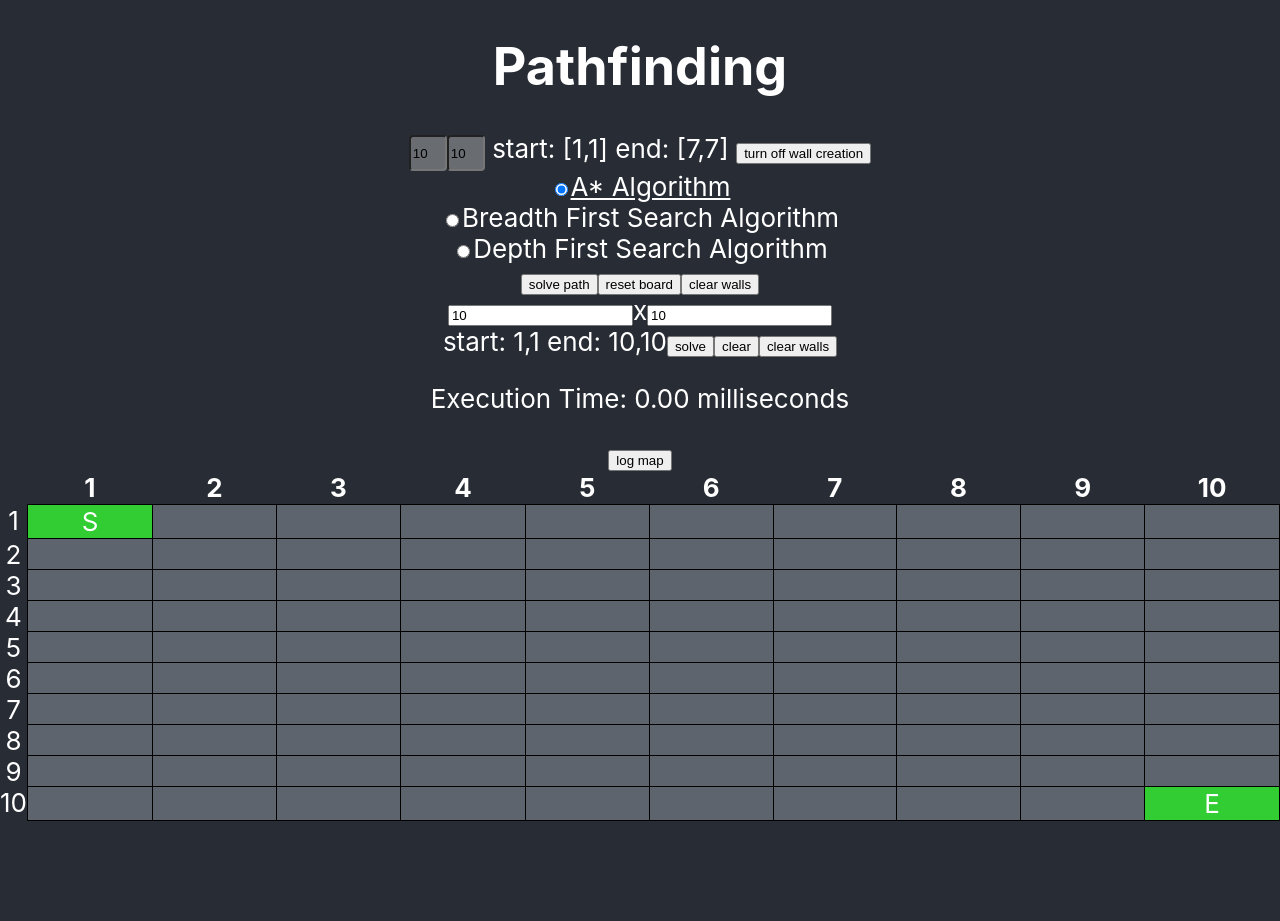
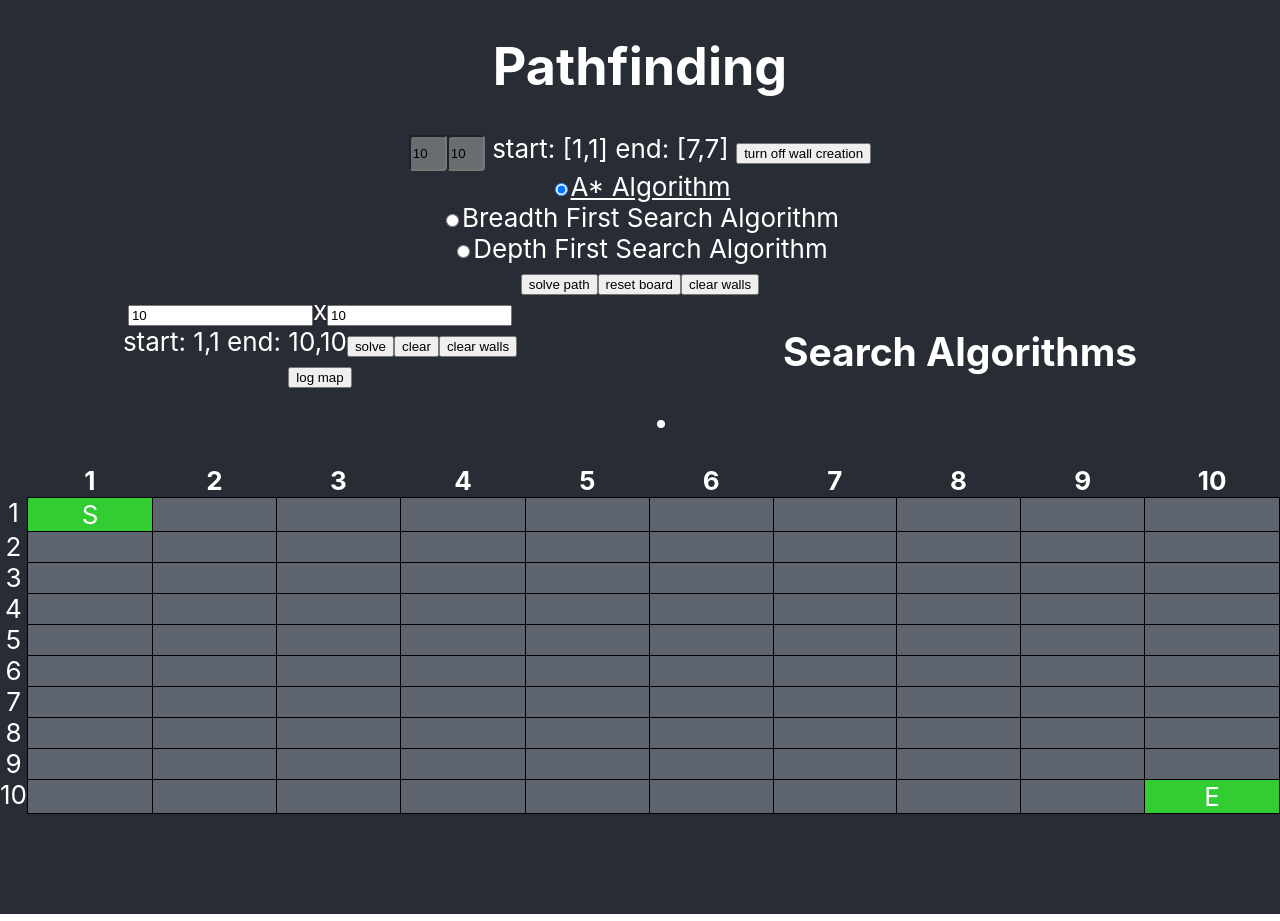
Before and after one commit to bryanteng/Pathfinding, a React (Create React App) app: page / in a window 1280 px wide. Built offline with nearby package versions, Linux system fonts and the light colour scheme.

Commit message:
split columns, now loops through all algos to show execution and time for each

```diff
--- a/src/components/maze.tsx
+++ b/src/components/maze.tsx
@@ -4,14 +4,19 @@ import aStar from "../util/aStar";
 import DFS from "../util/DFS";
 import BFS from "../util/BFS";
 import UCS from "../util/UCS";
-
-
 import Node from "../classes/Node"
-
+import '../styles/maze.css'
 
 interface Path {
     x: string,
     y: string
+}
+
+
+interface SearchAlgorithm {
+  name: string; // The name of the search algorithm
+  execute: () => Promise<any>; // A function that executes the algorithm and returns a promise
+  executionTime?: string; // Optional property to store the execution time
 }
 
 const Maze = ({ onClick, algoChoice }) => {
@@ -26,8 +31,26 @@ const Maze = ({ onClick, algoChoice }) => {
   const [isChangingEnd, setIsChangingEnd] = useState(false);
   const [walls, setWalls] = useState(new Set<string>())
   const [path, setPaths] = useState([])
-  const [executionTime, setExecutionTime] = useState(0);
   const isValidPos = (x, y) => x >= 0 && x < board[0].length && y >= 0 && y < board.length;
+  const [executionTimesString, setExecutionTimesString] = useState('');
+  const [renderer, setRerender] = useState(0);
+
+
+  const searchAlgorithms: SearchAlgorithm[] = [
+    {
+      name: 'A* Algorithm',
+      execute: () => Promise.resolve(aStar(board, getNodeAtPos(start), getNodeAtPos(end))),
+    },
+    {
+      name: 'DFS Algorithm',
+      execute: () => Promise.resolve(DFS(board, getNodeAtPos(start), getNodeAtPos(end))),
+    },
+    {
+      name: 'BFS Algorithm',
+      execute: () => Promise.resolve(BFS(board, getNodeAtPos(start), getNodeAtPos(end))),
+    },
+    // Add more search algorithms and execution functions
+  ];
 
   useEffect(() => {
     setCleanBoardState()
@@ -210,33 +233,44 @@ const Maze = ({ onClick, algoChoice }) => {
   };
 
   const solveClick = async () => {
-    setCleanBoardState();
-    setPaths([]);
-    setExecutionTime(0); // Reset the execution time
+    let executionTimesStr = '';
 
-    const startTime = performance.now(); // Start measuring time
+    for (const algorithm of searchAlgorithms) {
+      // Clear the board before starting a new algorithm
+      const cleanBoard = clearBoard();
 
-    const results = await aStar(board, getNodeAtPos(start), getNodeAtPos(end));
-    const newPath = results[0];
+      // Execute the current algorithm
+      const startTime = performance.now();
+      const results = await algorithm.execute();
+      const executionTime = performance.now() - startTime;
 
-    const endTime = performance.now(); // Stop measuring time
-    const totalTime = endTime - startTime;
+      // Update the execution time for the current algorithm
+      algorithm.executionTime = `${executionTime}`.substring(0,5);
 
-    setExecutionTime(totalTime); // Set the execution time
+      // Append the algorithm name and execution time to the string
+      executionTimesStr += `${algorithm.name} - Time: ${algorithm.executionTime} ms\n`;
 
-    if (newPath?.length) {
-      for (let index = 0; index < newPath.length; index++) {
-        const currPath = newPath.slice(0, index + 1);
+      // Update the board to show the search progress
+      const path = results[0];
+      if (path && path.length > 0) {
+        for (let index = 0; index < path.length; index++) {
+          const currentPath = path.slice(0, index + 1);
+          setPaths(currentPath);
 
-        setTimeout(() => {
-          setPaths(currPath);
-        }, 100 * index);
+          // Introduce a delay to visualize the algorithm's progress
+          await new Promise((resolve) => setTimeout(resolve, 100));
         }
       } else {
         alert("Route not possible");
       }
+
+      // Force a re-render to update the execution times and board
+      setRerender((prev) => prev + 1);
+    }
+
+    // Update the state with the complete execution times string
+    setExecutionTimesString(executionTimesStr);
   };
-
 
   const mapClick = () => {
     const maze = board.map(row => row.map(val => val.value ))
@@ -281,13 +315,23 @@ const Maze = ({ onClick, algoChoice }) => {
 
   return (
     <div className="mazePlaceholder">
+      <div className="left-column">
         {lengthInput}x{widthInput} <br />
         start: {reverseDisplay(start)} end: {reverseDisplay(end)}
         <button onClick={solveClick}> solve </button>
         <button onClick={clearBoard}> clear </button>
         <button onClick={clearWalls}> clear walls</button>
-      <p>Execution Time: {executionTime.toFixed(2)} milliseconds</p>
-
+      </div>
+      <div className="right-column">
+        <h2>Search Algorithms</h2>
+        <ul>
+          {executionTimesString.split("\n").map(algo =>(
+          <li key={algo}>
+            {algo}
+          </li>
+          ))}
+        </ul>
+      </div>
       <button onClick={mapClick}> log map </button>
       <table className="maze">
           <thead>
--- /dev/null
+++ b/src/styles/maze.css
@@ -0,0 +1,9 @@
+.left-column {
+  float: left;
+  width: 50%; /* Adjust the width as needed */
+}
+
+.right-column {
+  float: right;
+  width: 50%; /* Adjust the width as needed */
+}
```
Lines whose indentation alone changed are shown as unchanged.
